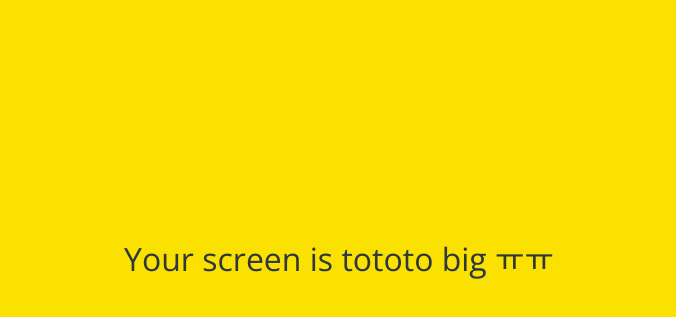
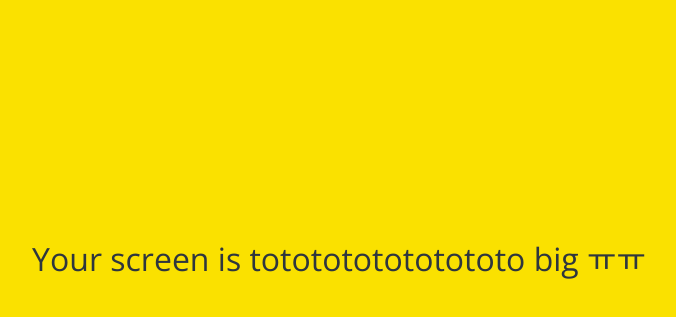
Before and after one commit to hihihi777/kokoaclonechallenge, a plain HTML site: page find.html in a window 1280 px wide. Shown: the part 141-458 px from the top of the page, without its empty margins (301-977 px from the left). Drawn offline with nearby package versions, Linux system fonts and the light colour scheme.

Commit message:
Update find.html

```diff
--- a/find.html
+++ b/find.html
@@ -78,7 +78,7 @@
     </nav>
 
     <div id="no-mobile">
-        <span>Your screen is tototo big ㅠㅠ</span>
+        <span>Your screen is tototototototototo big ㅠㅠ</span>
     </div>
 
     <script src="https://kit.fontawesome.com/50981ee7b1.js" crossorigin="anonymous"></script>
```
